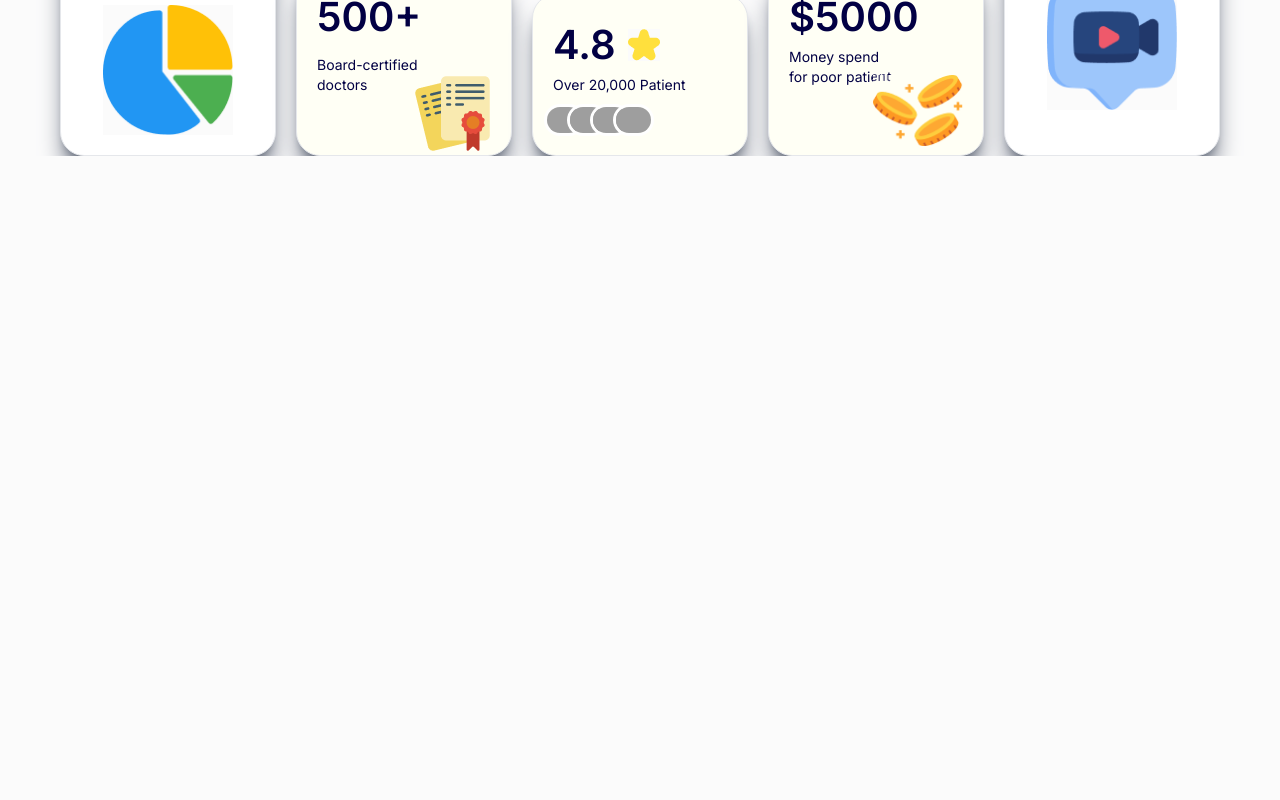
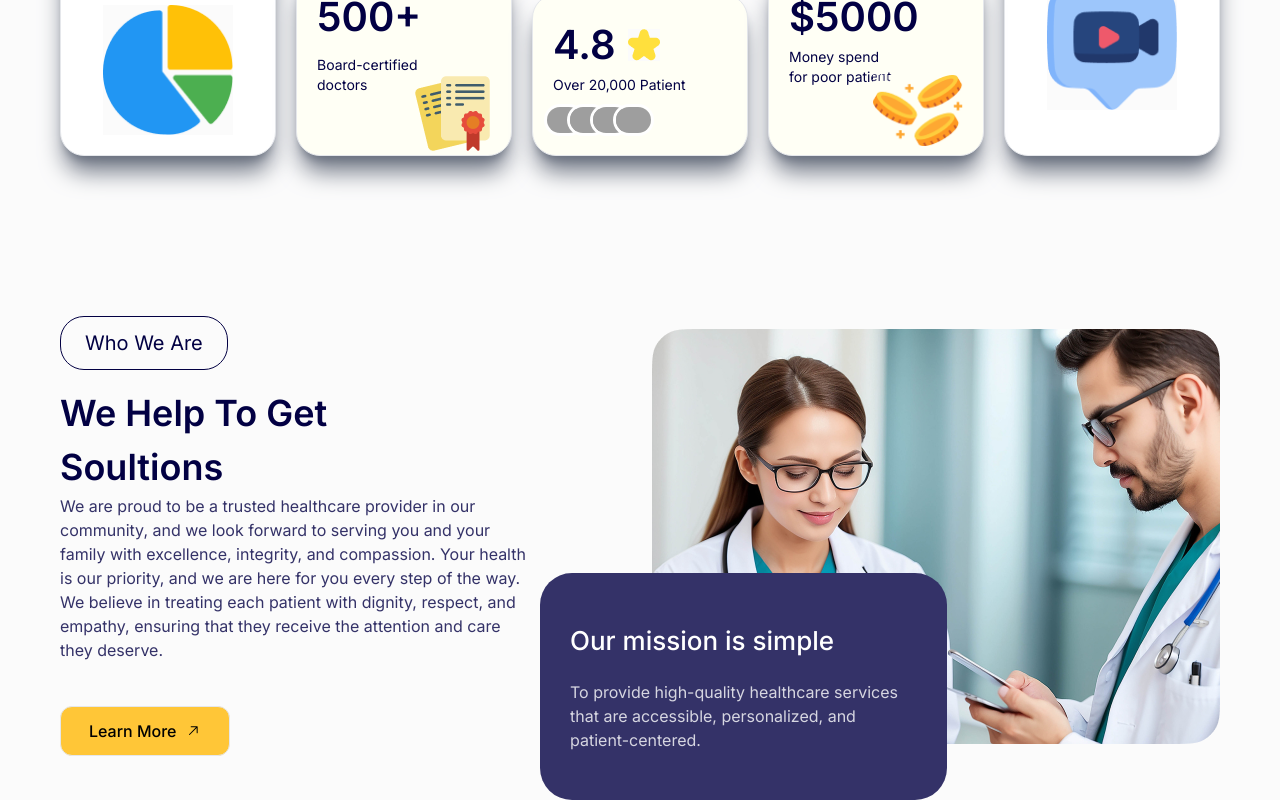
Before and after one commit to Amdadul-HQ/healthcare, a Next.js app: page / in a window 1280 px wide. Shown: the part 826-1626 px from the top of the page. Before the commit the page ends 982 px from the top, so only its background shows below. Built offline with nearby package versions, Linux system fonts and the light colour scheme; grey boxes are pictures that could not be loaded.

Commit message:
add:who we are section

```diff
--- a/src/components/Shared/Heading.jsx
+++ b/src/components/Shared/Heading.jsx
@@ -2,7 +2,7 @@ import React from 'react';
 
 const Heading = ({text}) => {
     return (
-        <h1 className=''>
+        <h1 className='text-primary text-4xl font-semibold mt-4 max-w-[396px] leading-[54px]'>
             {text}
         </h1>
     );
--- /dev/null
+++ b/src/components/Shared/SectionTitle.jsx
@@ -0,0 +1,11 @@
+import React from 'react';
+
+const SectionTitle = ({text}) => {
+    return (
+        <h3 className='text-primary text-xl w-fit font-normal px-6 py-3 border border-primary rounded-3xl'>
+            {text}
+        </h3>
+    );
+};
+
+export default SectionTitle;
--- a/src/components/ui/WhoWeAre.jsx
+++ b/src/components/ui/WhoWeAre.jsx
@@ -1,12 +1,29 @@
-import React from 'react';
-import MaxWidth from '../Shared/MaxWidth';
+import React from "react";
+import MaxWidth from "../Shared/MaxWidth";
+import SectionTitle from "../Shared/SectionTitle";
+import Heading from "../Shared/Heading";
+import Button from "../Shared/Button";
+import Image from "next/image";
 
 const WhoWeAre = () => {
   return (
-        <section>
+    <section className="mt-40">
       <MaxWidth>
+        <div className="flex items-center justify-between">
           <div>
+            <SectionTitle text="Who We Are" />
+            <Heading text={`We Help To Get Soultions`}/>
+            <p className="max-w-[470px] text-secondly font-normal text-base">We are proud to be a trusted healthcare provider in our community, and we look forward to serving you and your family with excellence, integrity, and compassion. Your health is our priority, and we are here for you every step of the way. We believe in treating each patient with dignity, respect, and empathy, ensuring that they receive the attention and care they deserve.</p>
 
+                <Button text='Learn More' className='bg-[#FFC637] font-medium mt-11'/>
+          </div>
+          <div className="relative">
+            <Image src='/Media/whoweare.png' width={568} height={415} alt=""/>
+            <div className="bg-secondly w-fit px-[30px] py-12 rounded-[32px] absolute -bottom-14 -left-28">
+                <h1 className="text-[26px] font-medium text-white">Our mission is simple</h1>
+                <p className="max-w-[347px] text-[rgba(255,255,255,0.80)] font-normal mt-5">To provide high-quality healthcare services that are accessible, personalized, and patient-centered.</p>
+            </div>
+          </div>
         </div>
       </MaxWidth>
     </section>
```
Also changed, not shown: public/Media/whoweare.png (renamed from public/Media/Rectangle 24.png). Lines whose indentation alone changed are shown as unchanged.
